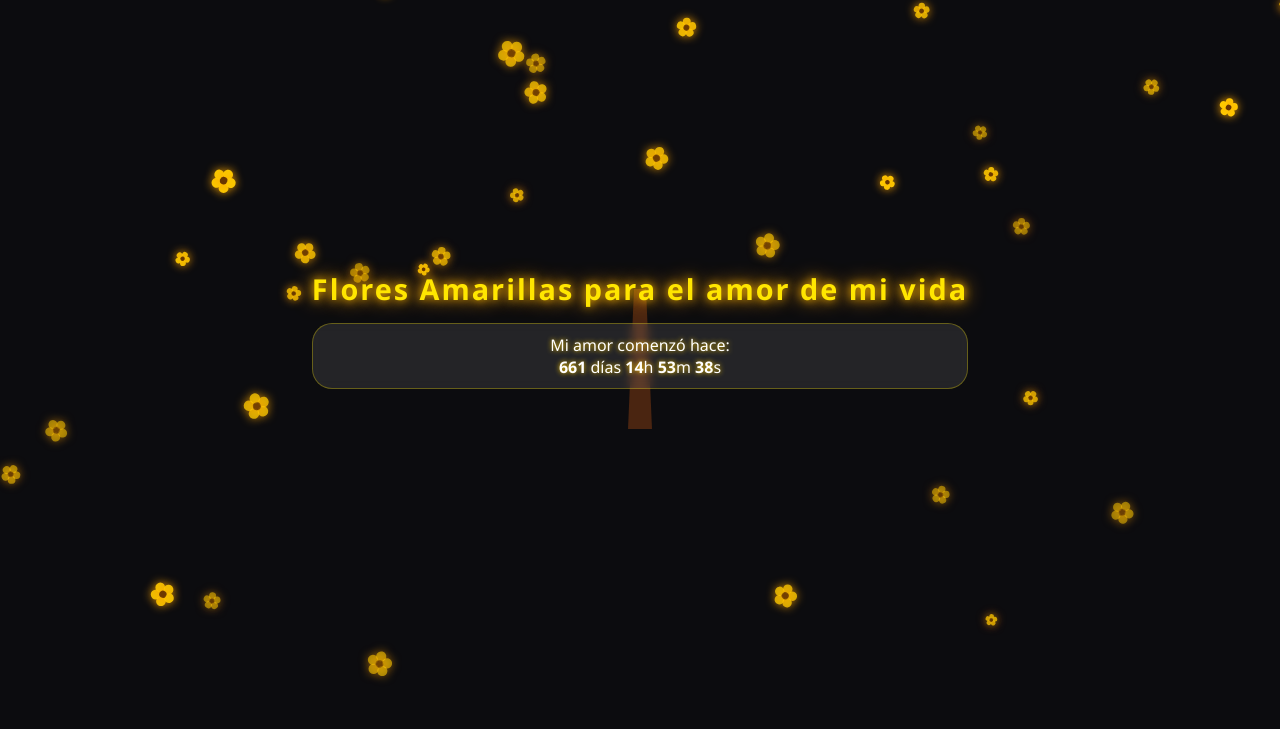
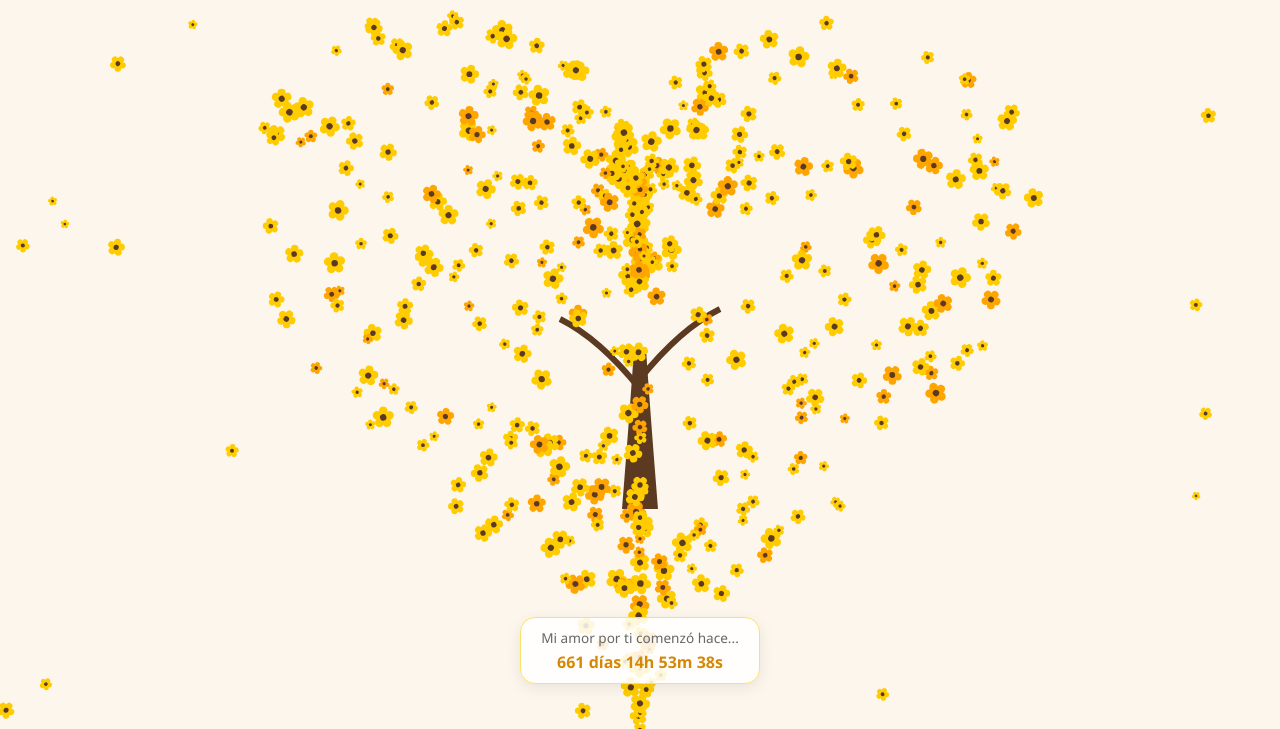
Before and after one commit to llisus096/flores-amarillas, a plain HTML site: page index.html in a window 1280 px wide. Shown: the part 71-800 px from the top of the page. Drawn offline with Linux system fonts and the light colour scheme.

Commit message:
Refactor index.html for improved layout and style

```diff
--- a/index.html
+++ b/index.html
@@ -3,7 +3,7 @@
 <head>
     <meta charset="UTF-8">
     <meta name="viewport" content="width=device-width, initial-scale=1.0">
-    <title>Flores Amarillas Para Ti 🌻</title>
+    <title>Flores Amarillas 🌻</title>
     <style>
         * {
             margin: 0;
@@ -11,15 +11,15 @@
             box-sizing: border-box;
         }
         body {
-            background-color: #0c0c0f;
+            background-color: #fdf6ec;
             overflow: hidden;
             height: 100vh;
             display: flex;
             flex-direction: column;
-            justify-content: center;
+            justify-content: space-between;
             align-items: center;
             font-family: 'Segoe UI', Tahoma, Geneva, Verdana, sans-serif;
-            color: #fff;
+            padding: 20px 10px;
         }
         canvas {
             position: absolute;
@@ -29,47 +29,54 @@
             height: 100%;
             z-index: 1;
         }
-        .content {
+        .header-text {
             position: relative;
             z-index: 2;
             text-align: center;
-            padding: 20px;
+            margin-top: 10px;
             pointer-events: none;
         }
         h1 {
-            font-size: 1.8rem;
-            color: #ffe600;
-            text-shadow: 0 0 10px #ffbb00, 0 0 20px #ff9900;
-            margin-bottom: 10px;
-            letter-spacing: 2px;
+            font-size: 1.5rem;
+            color: #8b5a2b;
+            text-shadow: 0 1px 2px rgba(0,0,0,0.1);
+            font-weight: bold;
         }
-        .counter {
+        .counter-container {
+            position: relative;
+            z-index: 2;
+            text-align: center;
+            margin-bottom: 25px;
+            pointer-events: none;
+            background: rgba(255, 255, 255, 0.85);
+            padding: 10px 20px;
+            border-radius: 15px;
+            box-shadow: 0 4px 15px rgba(0,0,0,0.08);
+            border: 1px solid #ffe066;
+        }
+        .counter-title {
+            font-size: 0.85rem;
+            color: #666;
+            margin-bottom: 4px;
+        }
+        .counter-time {
             font-size: 1rem;
-            color: #ffffff;
-            background: rgba(255, 255, 255, 0.1);
-            padding: 10px 20px;
-            border-radius: 20px;
-            backdrop-filter: blur(5px);
-            border: 1px solid rgba(255, 230, 0, 0.3);
-            text-shadow: 0 0 5px #ffcc00;
-            margin-top: 15px;
+            color: #d48806;
+            font-weight: bold;
         }
-        .tree-container {
-            position: relative;
-            width: 200px;
-            height: 220px;
-            margin: 0 auto 10px auto;
-        }
-        /* Tronco y ramas simuladas con CSS/Canvas */
     </style>
 </head>
 <body>
 
+    <div class="header-text">
+        <h1>Flores Amarillas para ti 🌻</h1>
+    </div>
+
     <canvas id="canvas"></canvas>
 
-    <div class="content">
-        <h1>Flores Amarillas para el amor de mi vida</h1>
-        <div class="counter" id="counter">Calculando tiempo...</div>
+    <div class="counter-container">
+        <div class="counter-title">Mi amor por ti comenzó hace...</div>
+        <div class="counter-time" id="counter">Calculando tiempo...</div>
     </div>
 
     <script>
@@ -83,98 +90,132 @@
         window.addEventListener('resize', resize);
         resize();
 
-        // Partículas (Flores amarillas y corazones cayendo)
-        const particles = [];
+        // Generar puntos para la copa en forma de corazón
+        const heartFlowers = [];
+        const numFlowers = 450;
 
-        class Particle {
-            constructor(x, y, isHeartShape = false) {
-                this.x = x || Math.random() * canvas.width;
-                this.y = y || -20;
-                this.size = Math.random() * 8 + 6;
-                this.speedY = Math.random() * 1.5 + 0.8;
-                this.speedX = (Math.random() - 0.5) * 1.5;
-                this.angle = Math.random() * Math.PI;
-                this.spin = (Math.random() - 0.5) * 0.03;
-                this.opacity = Math.random() * 0.5 + 0.5;
+        function initHeart() {
+            heartFlowers.length = 0;
+            const centerX = canvas.width / 2;
+            const centerY = canvas.height / 2 - 20;
+            const scale = Math.min(canvas.width, canvas.height) / 32;
+
+            for (let i = 0; i < numFlowers; i++) {
+                // Ecuación paramétrica de corazón
+                const t = Math.random() * Math.PI * 2;
+                const r = Math.sqrt(Math.random()); // Distribución interna uniforme
+
+                let x = 16 * Math.pow(Math.sin(t), 3);
+                let y = -(13 * Math.cos(t) - 5 * Math.cos(2*t) - 2 * Math.cos(3*t) - Math.cos(4*t));
+
+                x *= r * scale;
+                y *= r * scale;
+
+                heartFlowers.push({
+                    x: centerX + x,
+                    y: centerY + y,
+                    size: Math.random() * 6 + 5,
+                    color: Math.random() > 0.2 ? '#ffcc00' : '#ffa500',
+                    angle: Math.random() * Math.PI * 2
+                });
+            }
+        }
+        initHeart();
+        window.addEventListener('resize', initHeart);
+
+        // Hojas/Flores cayendo
+        const fallingParticles = [];
+        for (let i = 0; i < 30; i++) {
+            fallingParticles.push({
+                x: Math.random() * canvas.width,
+                y: Math.random() * canvas.height,
+                size: Math.random() * 5 + 4,
+                speedY: Math.random() * 1 + 0.5,
+                speedX: Math.random() * 0.8 - 0.4,
+                angle: Math.random() * Math.PI * 2
+            });
         }
 
-            draw() {
+        function drawFlor(x, y, size, color, angle) {
             ctx.save();
-                ctx.translate(this.x, this.y);
-                ctx.rotate(this.angle);
-                ctx.globalAlpha = this.opacity;
+            ctx.translate(x, y);
+            ctx.rotate(angle);
 
-                // Dibujar flor amarilla estilo pétalos
-                ctx.beginPath();
-                ctx.fillStyle = '#ffcc00';
-                ctx.shadowBlur = 10;
-                ctx.shadowColor = '#ffaa00';
+            // Pétalos
+            ctx.fillStyle = color;
             for (let i = 0; i < 5; i++) {
                 ctx.rotate((Math.PI * 2) / 5);
                 ctx.beginPath();
-                    ctx.arc(0, this.size * 0.6, this.size * 0.4, 0, Math.PI * 2);
+                ctx.arc(0, size * 0.6, size * 0.4, 0, Math.PI * 2);
                 ctx.fill();
             }
-                // Centro de la flor
+            // Centro
             ctx.beginPath();
-                ctx.arc(0, 0, this.size * 0.3, 0, Math.PI * 2);
-                ctx.fillStyle = '#663300';
+            ctx.arc(0, 0, size * 0.3, 0, Math.PI * 2);
+            ctx.fillStyle = '#5c3a21';
             ctx.fill();
 
             ctx.restore();
         }
 
-            update() {
-                this.y += this.speedY;
-                this.x += this.speedX + Math.sin(this.angle) * 0.5;
-                this.angle += this.spin;
+        function drawTree() {
+            const centerX = canvas.width / 2;
+            const bottomY = canvas.height / 2 + 180;
+            const topY = canvas.height / 2 - 20;
 
-                if (this.y > canvas.height + 20) {
-                    this.y = -20;
-                    this.x = Math.random() * canvas.width;
-                }
-            }
-        }
+            // Tronco principal
+            ctx.save();
+            ctx.beginPath();
+            ctx.fillStyle = '#5c3a21';
+            ctx.moveTo(centerX - 18, bottomY);
+            ctx.quadraticCurveTo(centerX - 10, bottomY - 100, centerX - 6, topY + 40);
+            ctx.lineTo(centerX + 6, topY + 40);
+            ctx.quadraticCurveTo(centerX + 10, bottomY - 100, centerX + 18, bottomY);
+            ctx.closePath();
+            ctx.fill();
 
-        // Crear lluvia inicial de flores
-        for (let i = 0; i < 40; i++) {
-            particles.push(new Particle(Math.random() * canvas.width, Math.random() * canvas.height));
+            // Ramas extendidas
+            ctx.strokeStyle = '#5c3a21';
+            ctx.lineWidth = 6;
+            ctx.beginPath();
+            ctx.moveTo(centerX, topY + 80);
+            ctx.quadraticCurveTo(centerX - 40, topY + 30, centerX - 80, topY + 10);
+            ctx.moveTo(centerX, topY + 70);
+            ctx.quadraticCurveTo(centerX + 40, topY + 20, centerX + 80, topY);
+            ctx.stroke();
+            ctx.restore();
+
+            // Copa de Flores en forma de corazón
+            heartFlowers.forEach(f => {
+                drawFlor(f.x, f.y, f.size, f.color, f.angle);
+            });
         }
 
         function animate() {
             ctx.clearRect(0, 0, canvas.width, canvas.height);
 
-            // Dibujar tronco estático del árbol en el centro inferior
-            drawTreeTrunk();
+            drawTree();
 
-            particles.forEach(p => {
-                p.update();
-                p.draw();
+            // Animar caída de flores
+            fallingParticles.forEach(p => {
+                p.y += p.speedY;
+                p.x += p.speedX;
+                p.angle += 0.02;
+
+                if (p.y > canvas.height + 10) {
+                    p.y = -10;
+                    p.x = Math.random() * canvas.width;
+                }
+
+                drawFlor(p.x, p.y, p.size, '#ffcc00', p.angle);
             });
 
             requestAnimationFrame(animate);
         }
 
-        function drawTreeTrunk() {
-            const centerX = canvas.width / 2;
-            const bottomY = canvas.height / 2 + 100;
-
-            ctx.save();
-            ctx.beginPath();
-            ctx.fillStyle = '#4a2511';
-            // Tronco
-            ctx.moveTo(centerX - 12, bottomY);
-            ctx.lineTo(centerX - 6, bottomY - 140);
-            ctx.lineTo(centerX + 6, bottomY - 140);
-            ctx.lineTo(centerX + 12, bottomY);
-            ctx.closePath();
-            ctx.fill();
-            ctx.restore();
-        }
-
         animate();
 
-        // Contador de tiempo (Cambia la fecha aquí abajo por la tuya)
+        // Contador de tiempo (Ajusta tu fecha aquí)
         const startDate = new Date("2025-01-01T00:00:00");
 
         function updateCounter() {
@@ -187,10 +228,9 @@
             const seconds = Math.floor((diff / 1000) % 60);
 
             document.getElementById("counter").innerHTML =
-                `Mi amor comenzó hace: <br><b>${days}</b> días <b>${hours}</b>h <b>${minutes}</b>m <b>${seconds}</b>s`;
+                `<b>${days}</b> días <b>${hours}</b>h <b>${minutes}</b>m <b>${seconds}</b>s`;
         }
         setInterval(updateCounter, 1000);
         updateCounter();
     </script>
 </body>
-</html>
```
Lines whose indentation alone changed are shown as unchanged.
